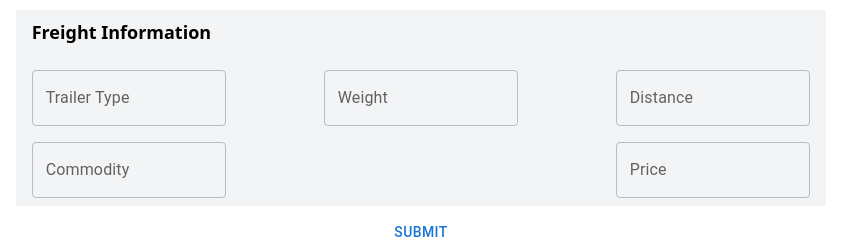
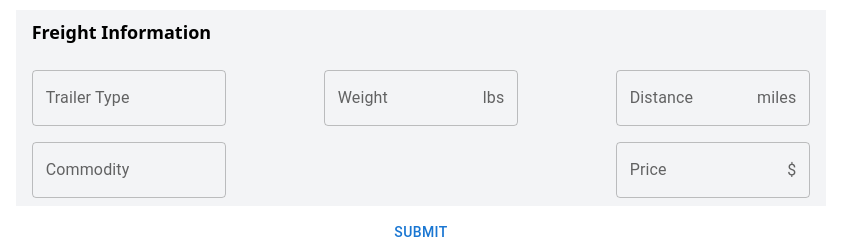
Before and after one commit to dziekiczan1/logisphere, a React (Create React App) app in the folder client/: page / in a window 1280 px wide. Shown: the part 1394-1642 px from the top of the page, without its empty margins (219-1060 px from the left). Built offline with nearby package versions, Linux system fonts and the light colour scheme; no server answers.

Commit message:
style(client/form): add InputAdornments for TextFields

```diff
--- a/client/src/components/Form/Form.js
+++ b/client/src/components/Form/Form.js
@@ -4,6 +4,7 @@ import { createLoad } from "../../redux/loadSlice";
 import Box from "@mui/material/Box";
 import TextField from "@mui/material/TextField";
 import Button from "@mui/material/Button";
+import InputAdornment from "@mui/material/InputAdornment";
 
 const Form = () => {
   const dispatch = useDispatch();
@@ -325,6 +326,9 @@ const Form = () => {
             label="Weight"
             variant="outlined"
             className="w-1/4"
+            InputProps={{
+              endAdornment: <InputAdornment position="end">lbs</InputAdornment>,
+            }}
           />
 
           <TextField
@@ -340,6 +344,11 @@ const Form = () => {
             label="Distance"
             variant="outlined"
             className="w-1/4"
+            InputProps={{
+              endAdornment: (
+                <InputAdornment position="end">miles</InputAdornment>
+              ),
+            }}
           />
 
           <TextField
@@ -370,6 +379,9 @@ const Form = () => {
             label="Price"
             variant="outlined"
             className="w-1/4"
+            InputProps={{
+              endAdornment: <InputAdornment position="end">$</InputAdornment>,
+            }}
           />
         </div>
       </div>
```
